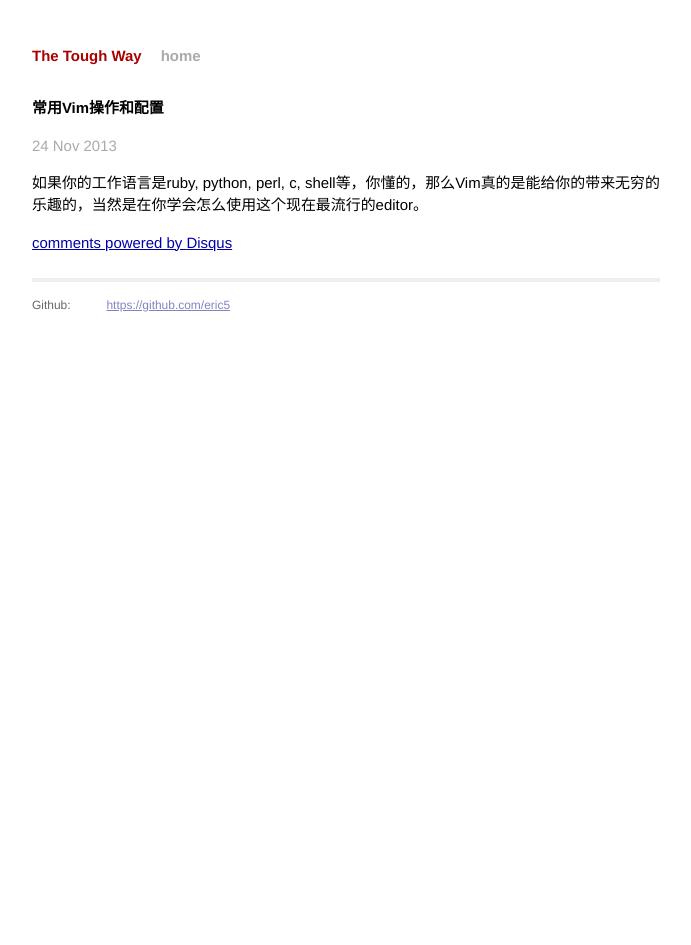
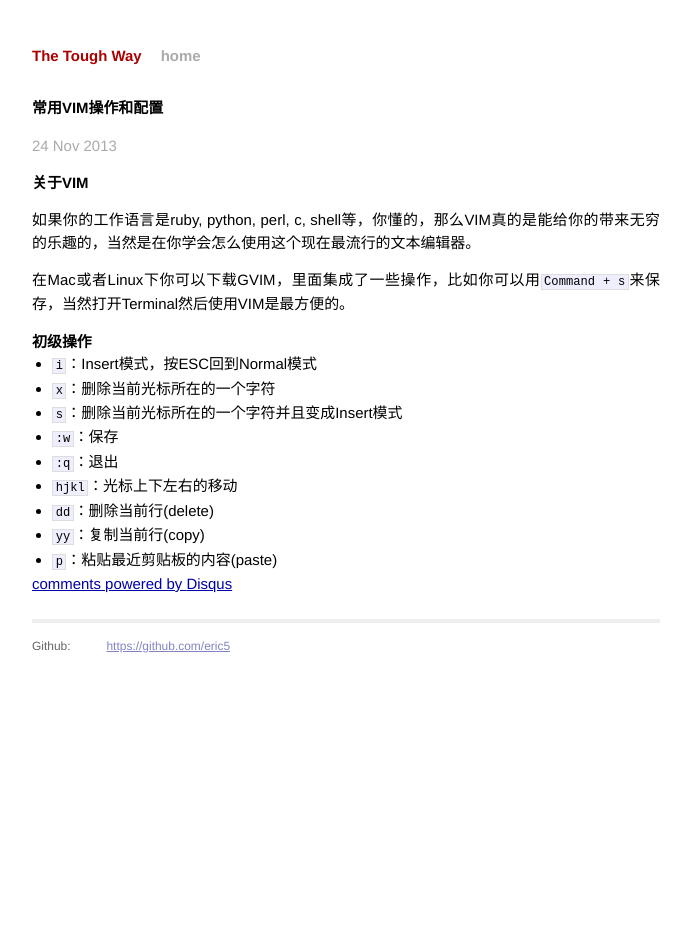
Before and after one commit to ericwo/ericwo.github.io, a Jekyll site: the page built from _posts/2013-11-24-vim.markdown, in a window 1280 px wide. Shown: the whole page, without its empty margins (294-985 px from the left). Built offline with Jekyll 4.4.1, drawn with Linux system fonts in a browser that asks for light colours; Markdown is read by kramdown in place of the engine named in the settings; comment, search, counter and statistics services are not loaded.

Commit message:
vim level 1

```diff
--- a/_posts/2013-11-24-vim.markdown
+++ b/_posts/2013-11-24-vim.markdown
@@ -1,8 +1,23 @@
 ---
 layout: post
-title:  "常用Vim操作和配置"
+title:  "常用VIM操作和配置"
 date:   2013-11-24 22:30:00
 categories: jekyll update
 ---
 
-如果你的工作语言是ruby, python, perl, c, shell等，你懂的，那么Vim真的是能给你的带来无穷的乐趣的，当然是在你学会怎么使用这个现在最流行的editor。
+#### 关于VIM
+如果你的工作语言是ruby, python, perl, c, shell等，你懂的，那么VIM真的是能给你的带来无穷的乐趣的，当然是在你学会怎么使用这个现在最流行的文本编辑器。
+
+在Mac或者Linux下你可以下载GVIM，里面集成了一些操作，比如你可以用`Command + s`来保存，当然打开Terminal然后使用VIM是最方便的。
+
+#### 初级操作
+
+- `i`：Insert模式，按ESC回到Normal模式
+- `x`：删除当前光标所在的一个字符
+- `s`：删除当前光标所在的一个字符并且变成Insert模式
+- `:w`：保存
+- `:q`：退出
+- `hjkl`：光标上下左右的移动
+- `dd`：删除当前行(delete)
+- `yy`：复制当前行(copy)
+- `p`：粘贴最近剪贴板的内容(paste)
```
